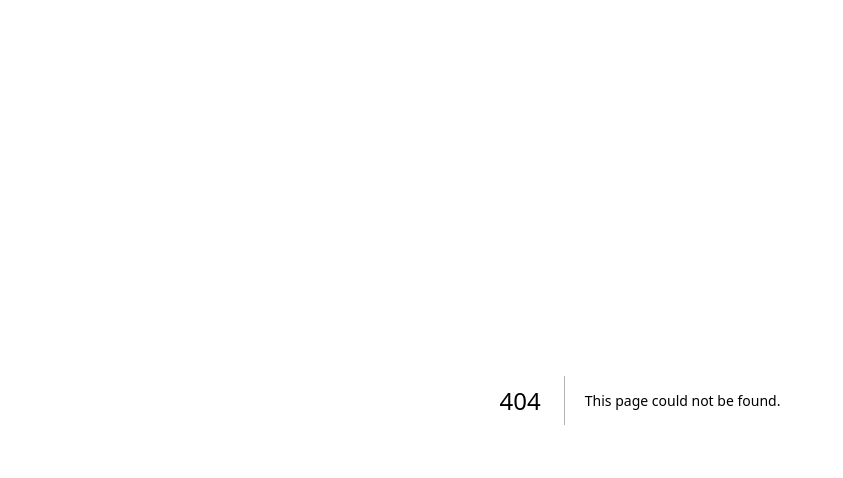
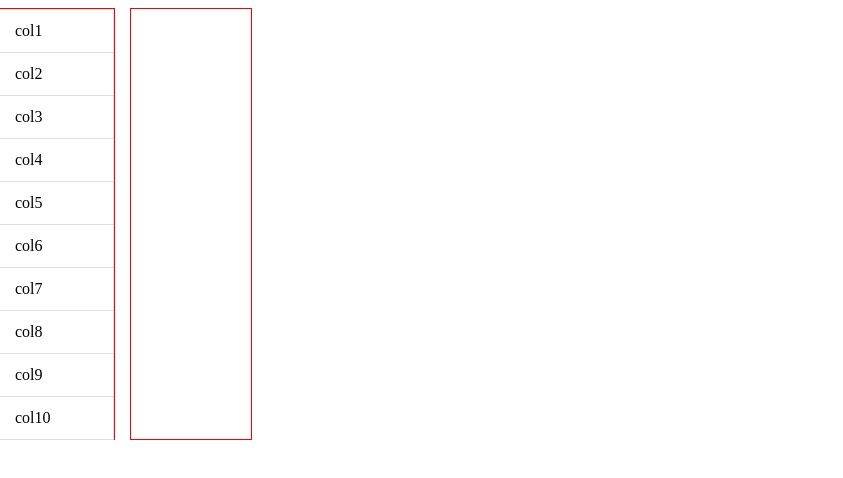
Before and after one commit to funnystyle/fabtable-next, a Next.js app: page /samples/sortable in a window 1280 px wide. Before the commit this address had no page. Shown: the top 478 px of the page, without its empty margins (0-843 px from the left). Built offline with nearby package versions, Linux system fonts and the light colour scheme.

Commit message:
컬럼 sortable 구현

```diff
--- /dev/null
+++ b/css/sortable.css
@@ -0,0 +1,34 @@
+.col {
+  padding-right: 0;
+  margin-right: 15px;
+}
+
+.list-group {
+  display: -ms-flexbox;
+  display: flex;
+  -ms-flex-direction: column;
+  flex-direction: column;
+  padding-left: 0;
+  margin-bottom: 0;
+  width: 120px;
+  min-height: 200px;
+  border: 1px solid red;
+}
+
+.list-group-item {
+  position: relative;
+  display: block;
+  padding: 0.75rem 1.25rem;
+  margin-bottom: -1px;
+  background-color: #fff;
+  border: 1px solid rgba(0, 0, 0, 0.125);
+}
+
+.row {
+  display: -ms-flexbox;
+  display: flex;
+  -ms-flex-wrap: wrap;
+  flex-wrap: wrap;
+  margin-right: -15px;
+  margin-left: -15px;
+}
--- a/jsconfig.json
+++ b/jsconfig.json
@@ -10,7 +10,8 @@
       "@api/*": ["./api/*"],
       "@hooks/*": ["./hooks/*"],
       "@store/*": ["./store/*"],
-      "@lib/*": ["./lib/*"]
+      "@lib/*": ["./lib/*"],
+      "@css/*": ["./css/*"]
     }
   }
 }
--- a/package.json
+++ b/package.json
@@ -24,6 +24,7 @@
     "next": "14.2.4",
     "react": "^18",
     "react-dom": "^18",
+    "sortablejs": "^1.15.3",
     "zustand": "^4.5.4"
   },
   "devDependencies": {
--- a/pages/index.js
+++ b/pages/index.js
@@ -19,6 +19,9 @@ const HomePage = () => {
           DataTables 샘플 - server side 데이터
         </Link>
       </p>
+      <p>
+        <Link href="/samples/sortable">Sortable 샘플 - 컬럼 항목편집</Link>
+      </p>
     </div>
   );
 };
--- /dev/null
+++ b/pages/samples/sortable.js
@@ -0,0 +1,48 @@
+import { useEffect, useRef, useState } from "react";
+import Sortable from "sortablejs";
+import "@css/sortable.css";
+
+const columns = [
+  { title: "Name", data: "name" },
+  { title: "Position", data: "position" },
+  { title: "Office", data: "office" },
+  { title: "Extn.", data: "extn" },
+  { title: "Start data", data: "startDate" },
+  { title: "Salary", data: "salary" },
+];
+
+const SortablePage = () => {
+  let source = useRef();
+  let target = useRef();
+
+  useEffect(() => {
+    const sourceSortable = new Sortable(source.current, {
+      group: "shared", // set both lists to same group
+      animation: 150,
+    });
+    const targetSortable = new Sortable(target.current, {
+      group: "shared",
+      animation: 150,
+    });
+  }, []); //마운트 된 시점
+
+  return (
+    <div className="row">
+      <div className="list-group col" ref={source}>
+        <div className="list-group-item">col1</div>
+        <div className="list-group-item">col2</div>
+        <div className="list-group-item">col3</div>
+        <div className="list-group-item">col4</div>
+        <div className="list-group-item">col5</div>
+        <div className="list-group-item">col6</div>
+        <div className="list-group-item">col7</div>
+        <div className="list-group-item">col8</div>
+        <div className="list-group-item">col9</div>
+        <div className="list-group-item">col10</div>
+      </div>
+      <div className="list-group col" ref={target}></div>
+    </div>
+  );
+};
+
+export default SortablePage;
```
Also changed, not shown: 1 other file (tests, documents, lock files or other folders).
